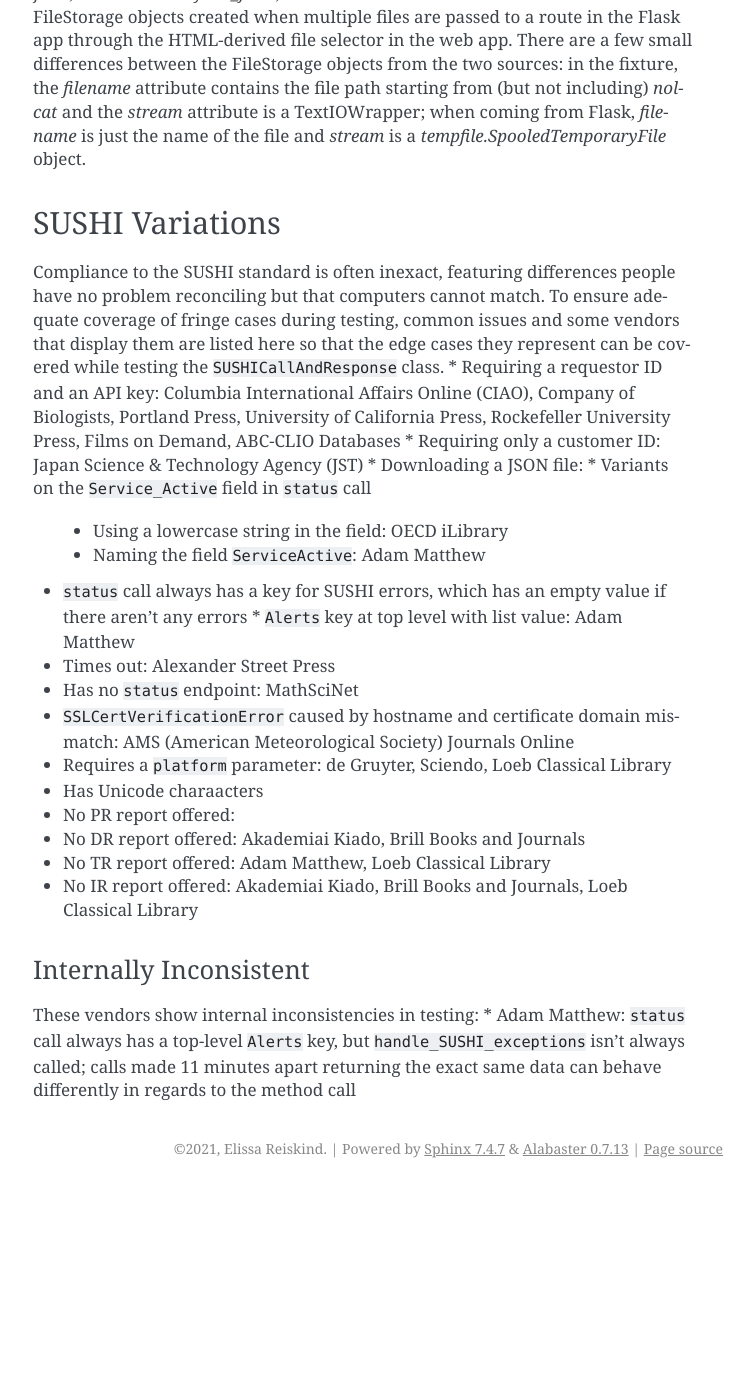
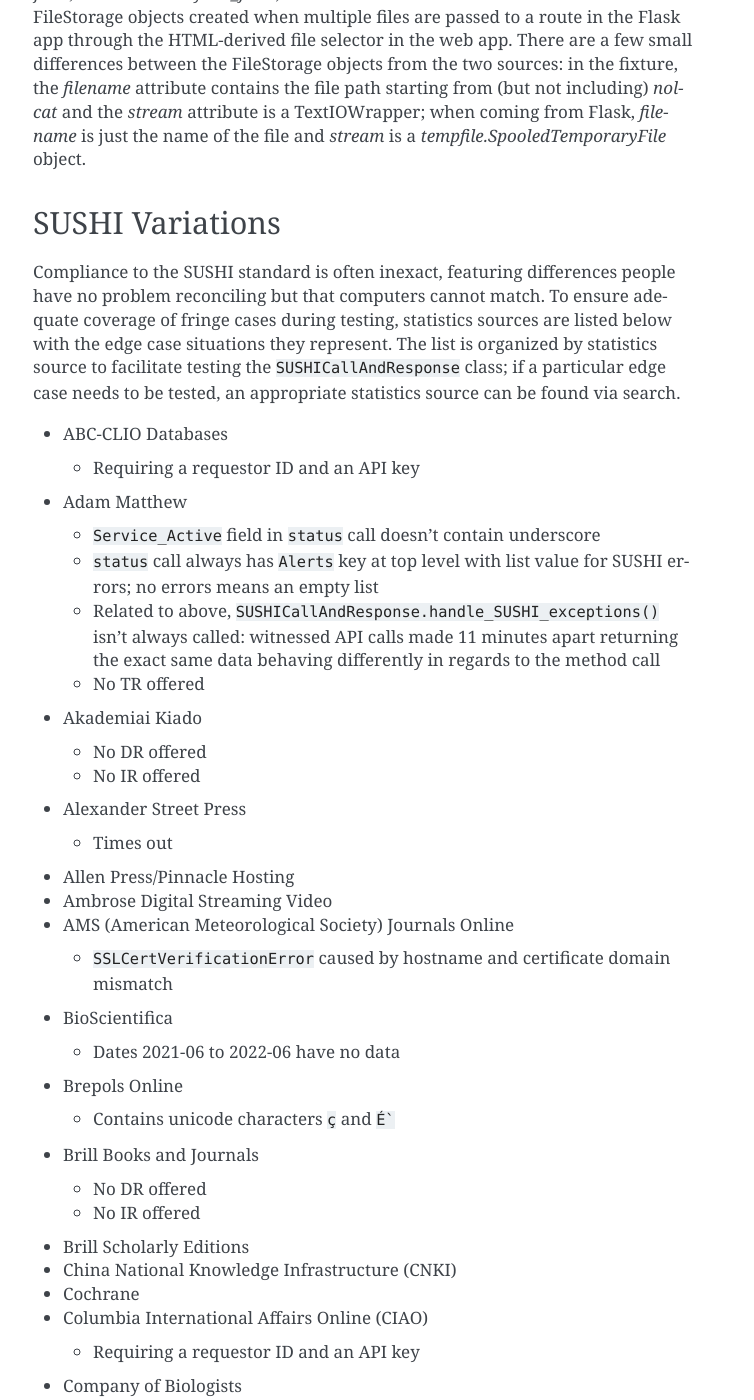
Before and after one commit to ereiskind/nolcat, a Sphinx documentation site: the page built from docs/source/testing.rst, in a window 1280 px wide and 1400 px high, scrolled down 1557 px. Shown: the whole window, without its empty margins (387-1141 px from the left). Built offline with Sphinx 7.4.7, drawn with Linux system fonts in a browser that asks for light colours; before the commit the page ends 2745 px from its top, so only the background shows below that; some of the changed text lies outside the part shown.

Commit message:
Reconfigure and update edge case listing

````diff
--- a/docs/source/testing.rst
+++ b/docs/source/testing.rst
@@ -32,26 +32,119 @@
 
 SUSHI Variations
 ****************
-Compliance to the SUSHI standard is often inexact, featuring differences people have no problem reconciling but that computers cannot match. To ensure adequate coverage of fringe cases during testing, common issues and some vendors that display them are listed here so that the edge cases they represent can be covered while testing the ``SUSHICallAndResponse`` class.
-* Requiring a requestor ID and an API key: Columbia International Affairs Online (CIAO), Company of Biologists, Portland Press, University of California Press, Rockefeller University Press, Films on Demand, ABC-CLIO Databases
-* Requiring only a customer ID: Japan Science & Technology Agency (JST)
-* Downloading a JSON file:
-* Variants on the ``Service_Active`` field in ``status`` call
-  * Using a lowercase string in the field: OECD iLibrary
-  * Naming the field ``ServiceActive``: Adam Matthew
-* ``status`` call always has a key for SUSHI errors, which has an empty value if there aren't any errors
-  * ``Alerts`` key at top level with list value: Adam Matthew
-* Times out: Alexander Street Press
-* Has no ``status`` endpoint: MathSciNet
-* ``SSLCertVerificationError`` caused by hostname and certificate domain mismatch: AMS (American Meteorological Society) Journals Online
-* Requires a ``platform`` parameter: de Gruyter, Sciendo, Loeb Classical Library
-* Has Unicode charaacters
-* No PR report offered:
-* No DR report offered: Akademiai Kiado, Brill Books and Journals
-* No TR report offered: Adam Matthew, Loeb Classical Library
-* No IR report offered: Akademiai Kiado, Brill Books and Journals, Loeb Classical Library
+Compliance to the SUSHI standard is often inexact, featuring differences people have no problem reconciling but that computers cannot match. To ensure adequate coverage of fringe cases during testing, statistics sources are listed below with the edge case situations they represent. The list is organized by statistics source to facilitate testing the ``SUSHICallAndResponse`` class; if a particular edge case needs to be tested, an appropriate statistics source can be found via search.
 
-Internally Inconsistent
-=======================
-These vendors show internal inconsistencies in testing:
-* Adam Matthew: ``status`` call always has a top-level ``Alerts`` key, but ``handle_SUSHI_exceptions`` isn't always called; calls made 11 minutes apart returning the exact same data can behave differently in regards to the method call
+* ABC-CLIO Databases
+
+  * Requiring a requestor ID and an API key
+
+* Adam Matthew
+
+  * ``Service_Active`` field in ``status`` call doesn't contain underscore
+  * ``status`` call always has ``Alerts`` key at top level with list value for SUSHI errors; no errors means an empty list
+  * Related to above, ``SUSHICallAndResponse.handle_SUSHI_exceptions()`` isn't always called: witnessed API calls made 11 minutes apart returning the exact same data behaving differently in regards to the method call
+  * No TR offered
+
+* Akademiai Kiado
+
+  * No DR offered
+  * No IR offered
+
+* Alexander Street Press
+
+  * Times out
+
+* Allen Press/Pinnacle Hosting
+* Ambrose Digital Streaming Video
+* AMS (American Meteorological Society) Journals Online
+
+  * ``SSLCertVerificationError`` caused by hostname and certificate domain mismatch
+
+* BioScientifica
+
+  * Dates 2021-06 to 2022-06 have no data
+
+* Brepols Online
+
+  * Contains unicode characters ``ç`` and ``É```
+
+* Brill Books and Journals
+
+  * No DR offered
+  * No IR offered
+
+* Brill Scholarly Editions
+* China National Knowledge Infrastructure (CNKI)
+* Cochrane
+* Columbia International Affairs Online (CIAO)
+
+  * Requiring a requestor ID and an API key
+
+* Company of Biologists
+
+  * Requiring a requestor ID and an API key
+
+* de Gruyter
+
+  * Requires a ``platform`` parameter
+
+* Duke University Press
+
+  * ``status`` call always has ``Alerts`` key at top level with list value for SUSHI errors; no errors means an empty list
+  * Downloads a JSON
+  * No DR offered
+  * Contains custom report forms with report IDs starting "CR_"
+
+* Duxiu Knowledge Search Database
+* Ebook Central
+* EBSCOhost
+* Érudit
+* Films on Demand
+
+  * Requiring a requestor ID and an API key
+
+* Gale Cengage Learning
+* HighWire
+* J-STAGE
+
+  * Requiring only a customer ID
+
+* JSTOR
+* Loeb Classical Library
+
+  * Requires a ``platform`` parameter
+  * No TR offered
+  * No IR offered
+
+* Lyell Collection
+* MathSciNet
+
+  * Has no ``status`` endpoint
+
+* Morgan & Claypool
+* OECD iLibrary
+
+  * ``Service_Active`` field in ``status`` call is all lowercase
+
+* Portland Press
+
+  * Requiring a requestor ID and an API key
+
+* ProQuest
+* Rockefeller University Press
+
+  * Requiring a requestor ID and an API key
+
+* SAGE Journals
+* SAGE/CQ Press
+* Sciendo
+
+  * Requires a ``platform`` parameter
+
+* Taylor & Francis
+* Taylor & Francis eJournals
+* University of California Press
+
+  * Requiring a requestor ID and an API key
+
+* Web of Science
````
